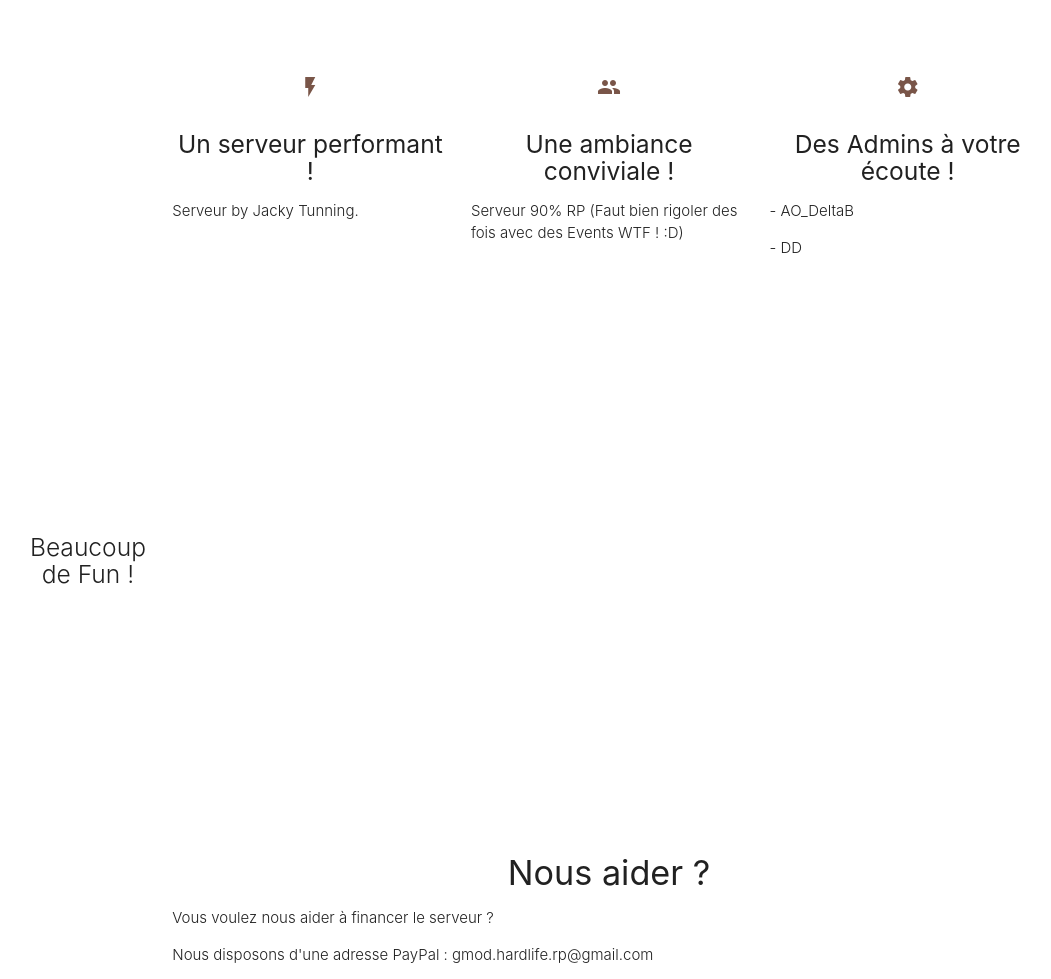
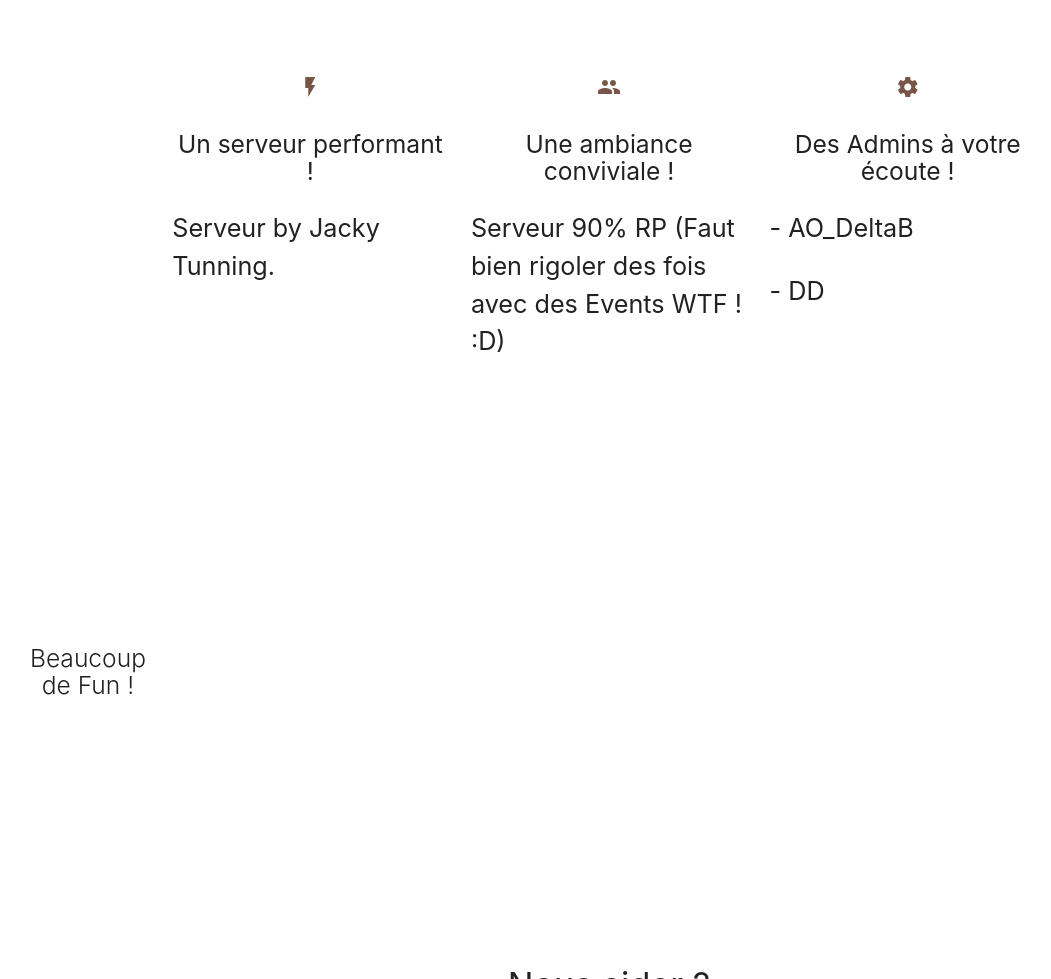
Before and after one commit to AODeltaB/HardLife_site, a PHP site: page / in a window 1280 px wide. Shown: the part 564-1543 px from the top of the page, without its empty margins (31-1082 px from the left). Run offline with PHP 8.4, Linux system fonts and the light colour scheme; some libraries are stand-ins or nearby versions.

Commit message:
minor changes

```diff
--- a/php/config.php
+++ b/php/config.php
@@ -1,5 +1,4 @@
 <?php
-
 // Définition des variables
 $db_host = 'localhost';
 $db_user = 'root';
@@ -11,5 +10,4 @@ try {
 } catch (PDOException $e) {
     echo 'Connexion échouée : ' . $e->getMessage();
 }
-
  ?>
--- a/php/index.php
+++ b/php/index.php
@@ -128,7 +128,7 @@ else {
             <h2 class="center brown-text"><i class="material-icons">flash_on</i></h2>
             <h5 class="center">Un serveur performant !</h5>
 
-            <p class="light">Serveur by Jacky Tunning.</p>
+            <p class="flow-text">Serveur by Jacky Tunning.</p>
           </div>
         </div>
 
@@ -137,7 +137,7 @@ else {
             <h2 class="center brown-text"><i class="material-icons">group</i></h2>
             <h5 class="center">Une ambiance conviviale !</h5>
 
-            <p class="light">Serveur 90% RP (Faut bien rigoler des fois avec des Events WTF ! :D)</p>
+            <p class="flow-text">Serveur 90% RP (Faut bien rigoler des fois avec des Events WTF ! :D)</p>
           </div>
         </div>
 
@@ -146,8 +146,8 @@ else {
             <h2 class="center brown-text"><i class="material-icons">settings</i></h2>
             <h5 class="center">Des Admins à votre écoute !</h5>
 
-            <p class="light"> - AO_DeltaB</p>
-			<p class="light"> - DD</p>
+            <p class="flow-text"> - AO_DeltaB</p>
+			<p class="flow-text"> - DD</p>
           </div>
         </div>
       </div>
@@ -174,17 +174,12 @@ else {
         <div class="col s12 center">
           <h3><i class="mdi-content-send brown-text"></i></h3>
           <h4>Nous aider ?</h4>
-          <p class="left-align light">Vous voulez nous aider à financer le serveur ?</p>
-		  <p class="left-align light">Nous disposons d'une adresse PayPal : gmod.hardlife.rp@gmail.com</p>
-
-<center>
-<form action="https://www.paypal.com/cgi-bin/webscr" method="post" target="_top">
-<input type="hidden" name="cmd" value="_s-xclick">
-<input type="hidden" name="hosted_button_id" value="YVEAZQYMV4TGL">
-<input type="image" src="https://www.paypalobjects.com/fr_FR/FR/i/btn/btn_donateCC_LG.gif" border="0" name="submit" alt="PayPal, le réflexe sécurité pour payer en ligne">
-<img alt="" border="0" src="https://www.paypalobjects.com/fr_FR/i/scr/pixel.gif" width="1" height="1">
-</form>
-</center>
+          <p class="left-align light flow-text">Vous voulez nous aider à financer le serveur ?</p>
+		  <p class="left-align light flow-text">Nous disposons d'une adresse PayPal :</p>
+<a href="https://www.paypal.me/hardliferp/">
+<img type="image" src="https://www.paypalobjects.com/fr_FR/FR/i/btn/btn_donateCC_LG.gif" border="0" name="submit" alt="PayPal, le réflexe sécurité pour payer en ligne">
+<img alt="" border="0" src="https://www.paypalobjects.com/fr_FR/i/scr/pixel.gif" width="2" height="1">
+</a>
         </div>
       </div>
 
--- a/php/profile.php
+++ b/php/profile.php
@@ -97,6 +97,7 @@ else {
 } // termine le else : si il est pas co afficher navbar client
   if (isset($_SESSION['pseudo'])) {
 	echo '<center><p>Tu es connecté sous le nom de '.$_SESSION['pseudo'].'</p></center>';
+	echo '<center><p>Ton Email est'.$_SESSION['mail'].'</p></center>';
 	echo '<center><p>Bientôt tu pourras changés d adresse Mail / Avatar MDP !</p></center>';
 
 	?>
```
Also changed, not shown: php/connexion_post.php (+1 -7 lines), php/inscription.php (+1 -6 lines), php/leaderboard.php (+8 -5 lines), php/media.php (+7 -15 lines), img/logo.png, php/banlist.php (line endings or trailing spaces).
